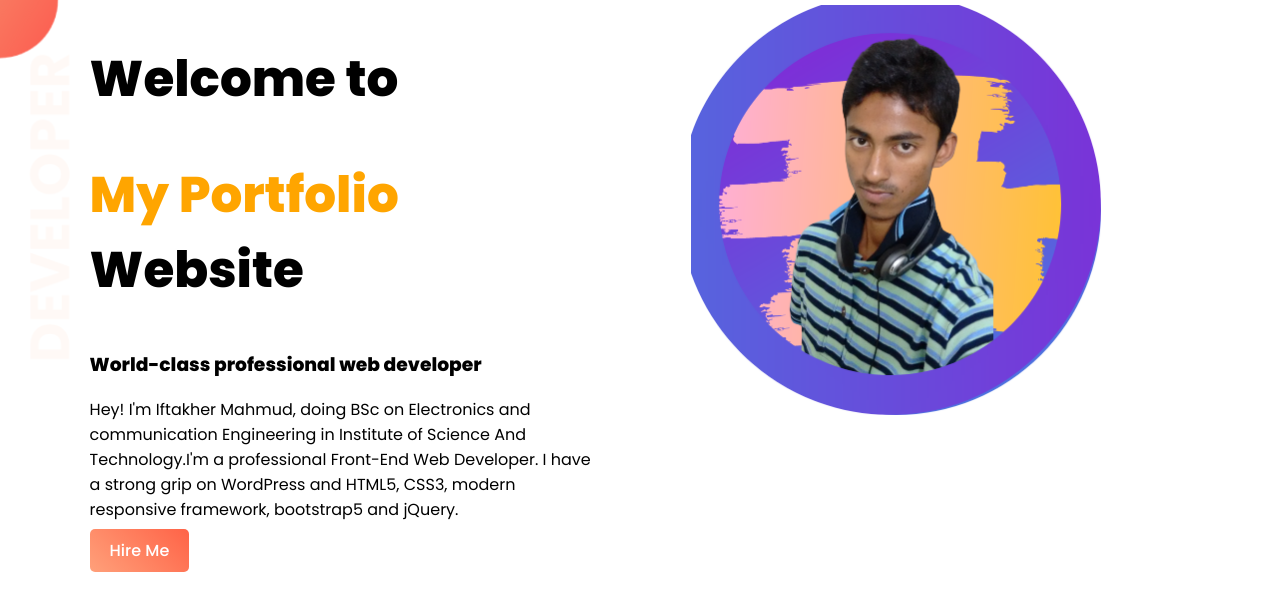
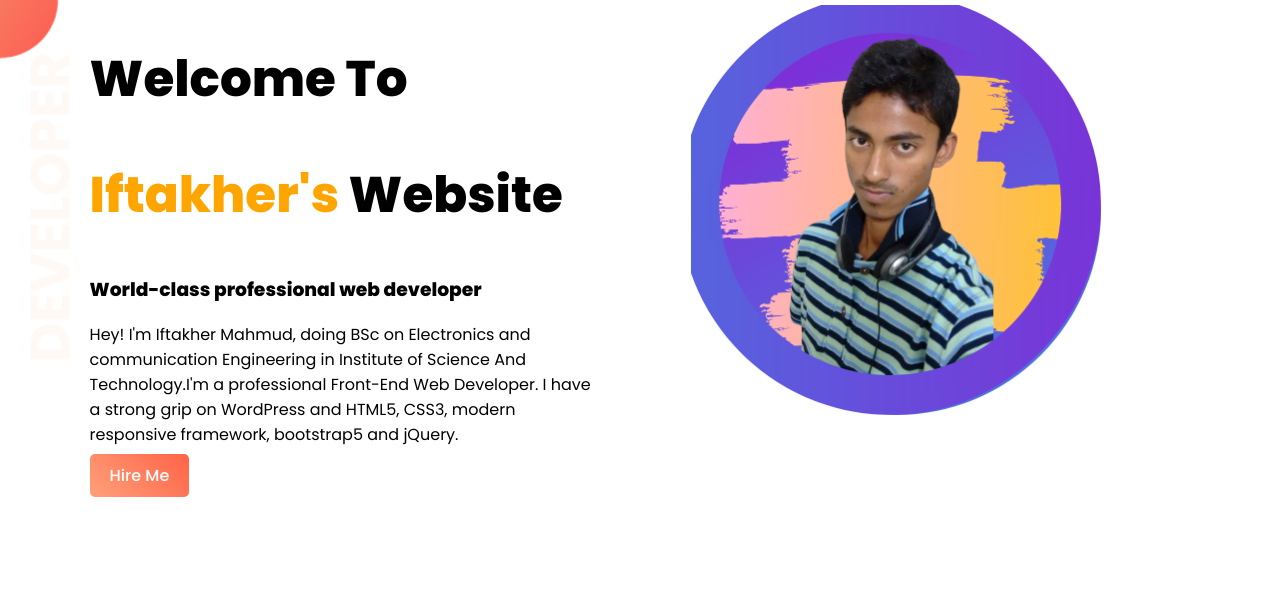
Before and after one commit to Iftakher99/my-portfolio, a plain HTML site: page index.html in a window 1280 px wide. Drawn offline with Linux system fonts and the light colour scheme.

Commit message:
section1 completed

```diff
--- a/index.html
+++ b/index.html
@@ -14,8 +14,8 @@
 <body>
     <section class="top-banner">
         <div class="half-width">
-            <h1>Welcome to </h1>
-            <h1> <span class="name-highlight"> My Portfolio</span> Website</h1>
+            <h1>Welcome To </h1>
+            <h1> <span class="name-highlight"> Iftakher's</span> Website</h1>
             <h3> World-class professional web developer</h3>
             <p>Hey! I'm Iftakher Mahmud, doing BSc on Electronics and communication Engineering in Institute of Science
                 And Technology.I'm a professional Front-End Web Developer. I have a strong grip on WordPress and HTML5,
```
